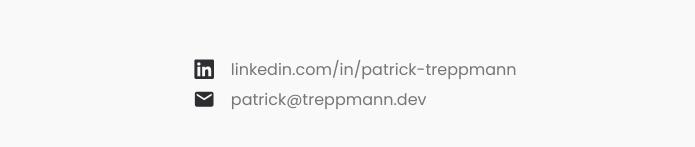
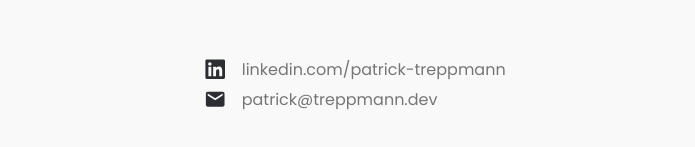
Before and after one commit to patricktrp/portfolio, a React (Create React App) app: page / in a window 1280 px wide. Shown: the part 3196-3343 px from the top of the page, without its empty margins (285-980 px from the left). Built offline with nearby package versions, Linux system fonts and the light colour scheme.

Commit message:
Update Contact.js

```diff
--- a/src/components/Contact.js
+++ b/src/components/Contact.js
@@ -9,7 +9,7 @@ const Contact = () => {
             <div style={{display: 'flex', flexDirection: 'column'}}>
                 <div style={{display: 'flex',marginBottom: '5px', alignItems: 'center'}}>
                     <FaLinkedin size="1.4em" style={{marginRight: '15px'}}/>
-                    <a  style={{textDecoration: 'none'}} target="_blank" rel="noreferrer" href="https://linkedin.com/patrick-treppmann" className={styles['blu']}>linkedin.com/in/patrick-treppmann</a>
+                    <a  style={{textDecoration: 'none'}} target="_blank" rel="noreferrer" href="https://linkedin.com/in/patrick-treppmann" className={styles['blu']}>linkedin.com/patrick-treppmann</a>
                 </div>
                 <div style={{display: 'flex',marginBottom: '5px', alignItems: 'center'}} >
                     <MdMail size="1.4em" style={{marginRight: '15px'}}/>
```
